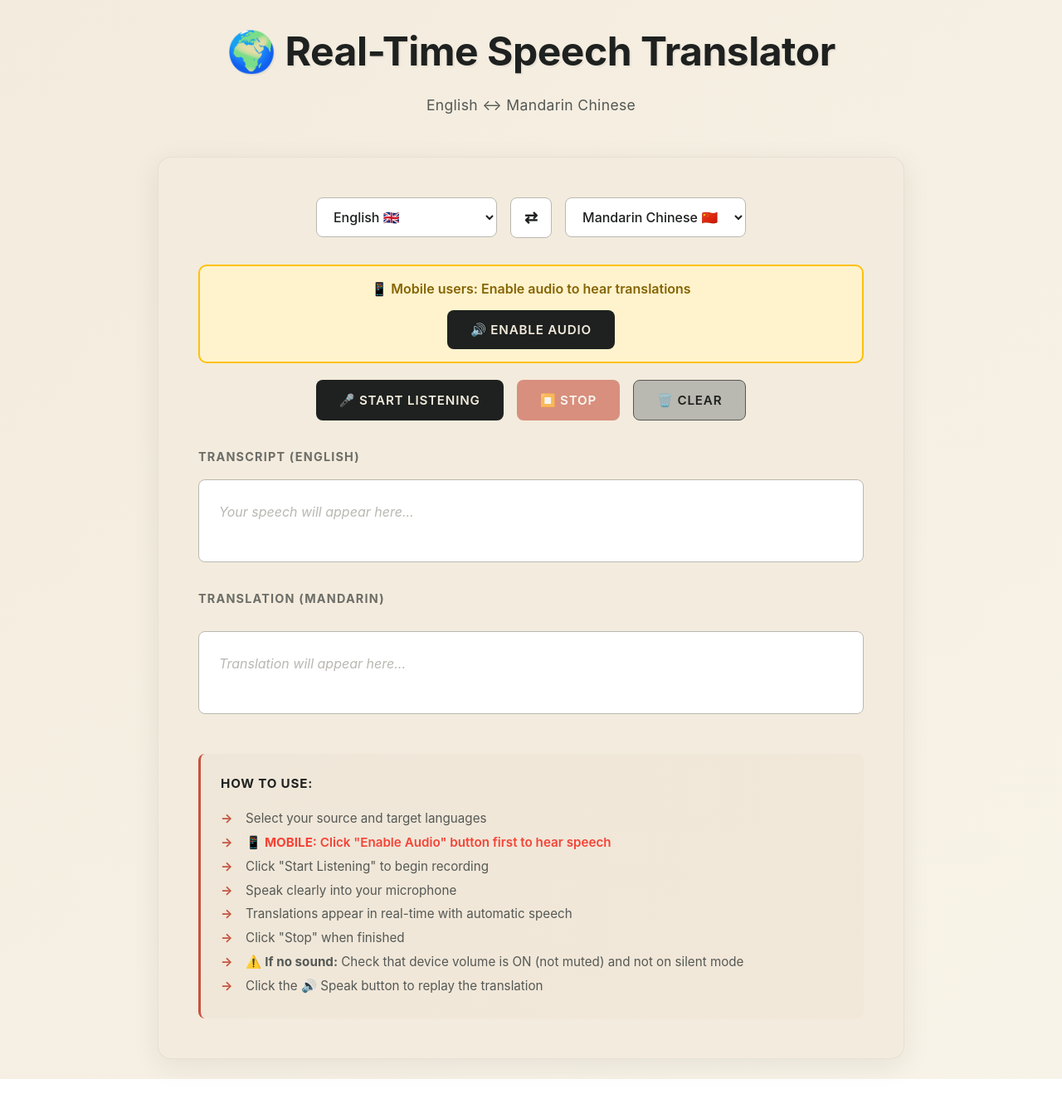
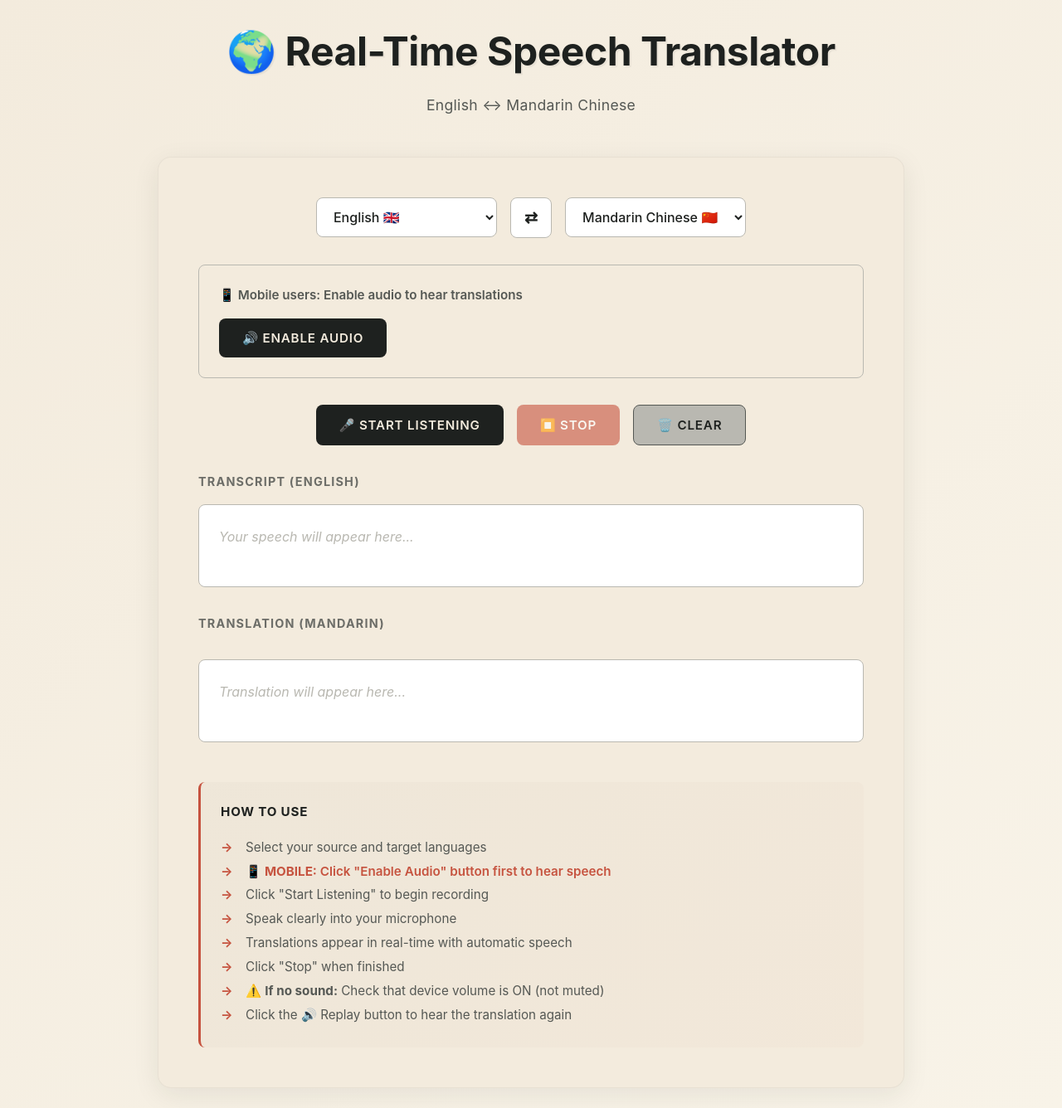
Before and after one commit to joeydavidson81-jpg/Kaizen-Training, a Next.js app: page / in a window 1280 px wide. Shown: the whole page at 83% size. Before the commit the page ends 1301 px from the top, so only its background shows below. Built offline with nearby package versions, Linux system fonts and the light colour scheme.

Commit message:
Refactor SpeechTranslator component for clarity

```diff
--- a/app/components/SpeechTranslator.js
+++ b/app/components/SpeechTranslator.js
@@ -1,6 +1,8 @@
 'use client';
+
 import React, { useState, useRef, useEffect } from 'react';
 import axios from 'axios';
+
 export default function SpeechTranslator() {
   const [isListening, setIsListening] = useState(false);
   const [transcript, setTranscript] = useState('');
@@ -19,7 +21,6 @@ export default function SpeechTranslator() {
   // Enable audio on mobile with user interaction
   const enableAudio = () => {
     setAudioEnabled(true);
-      // Test audio by speaking a confirmation
     const utterance = new SpeechSynthesisUtterance('Audio enabled');
     utterance.volume = 1;
     utterance.rate = 1;
@@ -33,35 +34,41 @@ export default function SpeechTranslator() {
   // Initialize Web Speech API and Text-to-Speech voices
   useEffect(() => {
     const SpeechRecognition = window.SpeechRecognition || window.webkitSpeechRecognition;
+
     if (!SpeechRecognition) {
       setIsBrowserSupported(false);
       setError('Speech Recognition is not supported in your browser. Please use Chrome, Edge, or Safari.');
       return;
     }
+
     // Load Text-to-Speech voices
     const loadVoices = () => {
       if (window.speechSynthesis) {
         window.speechSynthesis.onvoiceschanged = () => {
           setVoicesLoaded(true);
         };
-                                  // Try to load voices immediately
         if (window.speechSynthesis.getVoices().length > 0) {
           setVoicesLoaded(true);
         }
       }
     };
+
     loadVoices();
+
     const recognition = new SpeechRecognition();
     recognition.continuous = true;
     recognition.interimResults = true;
     recognition.language = sourceLanguage === 'en' ? 'en-US' : 'zh-CN';
+
     recognition.onstart = () => {
       setIsListening(true);
       setError('');
     };
+
     recognition.onresult = (event) => {
       let interimTranscript = '';
       let finalTranscript = '';
+
       for (let i = event.resultIndex; i < event.results.length; i++) {
         const transcript = event.results[i][0].transcript;
         if (event.results[i].isFinal) {
@@ -70,27 +77,34 @@ export default function SpeechTranslator() {
           interimTranscript += transcript;
         }
       }
+
       if (finalTranscript) {
         setTranscript((prev) => prev + finalTranscript);
         handleTranslation(finalTranscript);
       }
     };
+
     recognition.onerror = (event) => {
       setError(`Speech Recognition Error: ${event.error}`);
       setIsListening(false);
     };
+
     recognition.onend = () => {
       setIsListening(false);
     };
+
     recognitionRef.current = recognition;
+
     return () => {
       if (recognitionRef.current) {
         recognitionRef.current.abort();
       }
     };
   }, [sourceLanguage]);
+
   const handleTranslation = async (text) => {
     if (!text.trim()) return;
+
     setLoading(true);
     try {
       const response = await axios.post('/api/translate', {
@@ -98,6 +112,7 @@ export default function SpeechTranslator() {
         source: sourceLanguage,
         target: targetLanguage,
       });
+
       const translatedText = response.data.translation;
       setTranslation((prev) => prev + translatedText + ' ');
       speakText(translatedText, targetLanguage);
@@ -108,6 +123,7 @@ export default function SpeechTranslator() {
       setLoading(false);
     }
   };
+
   const startListening = () => {
     if (recognitionRef.current && isBrowserSupported) {
       setTranscript('');
@@ -115,22 +131,26 @@ export default function SpeechTranslator() {
       recognitionRef.current.start();
     }
   };
+
   const stopListening = () => {
     if (recognitionRef.current) {
       recognitionRef.current.stop();
     }
   };
+
   const swapLanguages = () => {
     setSourceLanguage(sourceLanguage === 'en' ? 'zh' : 'en');
     setTargetLanguage(targetLanguage === 'en' ? 'zh' : 'en');
     setTranscript('');
     setTranslation('');
   };
+
   const clearAll = () => {
     setTranscript('');
     setTranslation('');
     setError('');
   };
+
   if (!isBrowserSupported) {
     return (
       <div className="card error">
@@ -138,6 +158,7 @@ export default function SpeechTranslator() {
       </div>
     );
   }
+
   // Text-to-Speech function with mobile support
   const speakText = (text, language) => {
     if (!window.speechSynthesis || !text.trim()) {
@@ -145,7 +166,6 @@ export default function SpeechTranslator() {
       return;
     }
 
-        // Mobile audio requirement check
     if (!audioEnabled) {
       setError('⚠️ Please click "Enable Audio" button first to hear translations on mobile');
       return;
@@ -155,30 +175,32 @@ export default function SpeechTranslator() {
       setIsSpeaking(true);
       setError('');
       window.speechSynthesis.cancel();
+
       const utterance = new SpeechSynthesisUtterance(text);
       utterance.lang = language === 'en' ? 'en-US' : 'zh-CN';
       utterance.rate = 0.9;
       utterance.pitch = 1;
-                utterance.volume = Math.max(0.5, volume); // Ensure minimum volume on mobile
+      utterance.volume = Math.max(0.5, volume);
 
-                // Get available voices and find the best match
       const voices = window.speechSynthesis.getVoices();
       if (voices.length > 0) {
         const langCode = language === 'en' ? 'en' : 'zh';
-                          // Find a voice matching the language
         const matchedVoice = voices.find(v => v.lang.toLowerCase().startsWith(langCode));
         if (matchedVoice) {
           utterance.voice = matchedVoice;
         }
       }
+
       utterance.onend = () => {
         setIsSpeaking(false);
       };
+
       utterance.onerror = (event) => {
         console.error('TTS error:', event);
         setError(`Speech synthesis error: ${event.error}. Make sure device volume is not muted.`);
         setIsSpeaking(false);
       };
+
       window.speechSynthesis.speak(utterance);
     } catch (e) {
       console.error('TTS error:', e);
@@ -186,6 +208,7 @@ export default function SpeechTranslator() {
       setIsSpeaking(false);
     }
   };
+
   return (
     <div className="translator-container">
       {/* Language Selection */}
@@ -204,10 +227,11 @@ export default function SpeechTranslator() {
           </select>
         </div>
       </div>
+
       {/* Audio Enable & Volume Control */}
       {!audioEnabled && (
-        <div style={{ marginBottom: '20px', padding: '15px', background: '#fff3cd', borderRadius: '10px', border: '2px solid #ffc107', textAlign: 'center' }}>
-          <p style={{ marginBottom: '12px', color: '#856404', fontWeight: '600' }}>📱 Mobile users: Enable audio to hear translations</p>
+        <div className="audio-control">
+          <p>📱 Mobile users: Enable audio to hear translations</p>
           <button onClick={enableAudio} className="btn btn-primary">
             🔊 Enable Audio
           </button>
@@ -215,11 +239,11 @@ export default function SpeechTranslator() {
       )}
 
       {audioEnabled && (
-        <div style={{ marginBottom: '20px', padding: '15px', background: '#d4edda', borderRadius: '10px', border: '2px solid #28a745' }}>
-          <div style={{ display: 'flex', alignItems: 'center', gap: '15px', justifyContent: 'center', flexWrap: 'wrap' }}>
-            <span style={{ color: '#155724', fontWeight: '600' }}>🔊 Audio Enabled</span>
-            <div style={{ display: 'flex', alignItems: 'center', gap: '10px' }}>
-              <label style={{ color: '#155724', fontWeight: '500' }}>Volume:</label>
+        <div className="audio-control enabled">
+          <div className="volume-control">
+            <span style={{ color: '#555854', fontWeight: '600' }}>🔊 Audio Enabled</span>
+            <div style={{ display: 'flex', alignItems: 'center', gap: '12px', flex: 1 }}>
+              <label style={{ color: '#555854', fontWeight: '500', fontSize: '0.9rem' }}>Volume:</label>
               <input
                 type="range"
                 min="0.5"
@@ -227,9 +251,9 @@ export default function SpeechTranslator() {
                 step="0.1"
                 value={volume}
                 onChange={(e) => setVolume(parseFloat(e.target.value))}
-                style={{ width: '120px', cursor: 'pointer' }}
+                style={{ flex: 1 }}
               />
-              <span style={{ color: '#155724', fontWeight: '600' }}>{Math.round(volume * 100)}%</span>
+              <span className="volume-label">{Math.round(volume * 100)}%</span>
             </div>
           </div>
         </div>
@@ -255,6 +279,7 @@ export default function SpeechTranslator() {
           🗑️ Clear
         </button>
       </div>
+
       {/* Status Indicator */}
       {isListening && (
         <div className="status">
@@ -262,12 +287,14 @@ export default function SpeechTranslator() {
           <span>Listening...</span>
         </div>
       )}
+
       {/* Error Message */}
       {error && (
         <div className="error-message">
           ⚠️ {error}
         </div>
       )}
+
       {/* Transcript */}
       <div className="output-section">
         <h3>Transcript ({sourceLanguage === 'en' ? 'English' : 'Mandarin'})</h3>
@@ -275,18 +302,19 @@ export default function SpeechTranslator() {
           {transcript || <span className="placeholder">Your speech will appear here...</span>}
         </div>
       </div>
+
       {/* Translation */}
       <div className="output-section">
-                <div style={{ display: 'flex', justifyContent: 'space-between', alignItems: 'center', marginBottom: '12px' }}>
+        <div style={{ display: 'flex', justifyContent: 'space-between', alignItems: 'center', marginBottom: '16px' }}>
           <h3>Translation ({targetLanguage === 'en' ? 'English' : 'Mandarin'})</h3>
           {translation && (
             <button
               onClick={() => speakText(translation, targetLanguage)}
               disabled={isSpeaking || !translation}
               className="btn btn-secondary"
-              style={{ padding: '8px 16px', fontSize: '0.9rem' }}
+              style={{ padding: '10px 16px', fontSize: '0.85rem', letterSpacing: '0.6px' }}
             >
-              🔊 Speak
+              🔊 Replay
             </button>
           )}
         </div>
@@ -295,23 +323,23 @@ export default function SpeechTranslator() {
           {translation || <span className="placeholder">Translation will appear here...</span>}
         </div>
       </div>
+
       {/* Info Box */}
       <div className="info-box">
-                 <h4>How to use:</h4>
+        <h4>How to Use</h4>
         <ul>
-       {/* eslint-disable-next-line react/no-unescaped-entities */}
           <li>Select your source and target languages</li>
           {!audioEnabled && (
-             <li style={{ color: '#f44336', fontWeight: '600' }}>
-               📱 <strong>MOBILE:</strong> Click &quot;Enable Audio&quot; button first to hear speech
+            <li style={{ color: '#C6533F', fontWeight: '600' }}>
+              📱 <strong>MOBILE:</strong> Click "Enable Audio" button first to hear speech
             </li>
           )}
-           <li>{/* eslint-disable-next-line react/no-unescaped-entities */}Click &quot;Start Listening&quot; to begin recording</li>
+          <li>Click "Start Listening" to begin recording</li>
           <li>Speak clearly into your microphone</li>
           <li>Translations appear in real-time with automatic speech</li>
-           <li>{/* eslint-disable-next-line react/no-unescaped-entities */}Click &quot;Stop&quot; when finished</li>
-           <li>⚠️ <strong>If no sound:</strong> Check that device volume is ON (not muted) and not on silent mode</li>
-           <li>Click the 🔊 Speak button to replay the translation</li>
+          <li>Click "Stop" when finished</li>
+          <li>⚠️ <strong>If no sound:</strong> Check that device volume is ON (not muted)</li>
+          <li>Click the 🔊 Replay button to hear the translation again</li>
         </ul>
       </div>
     </div>
```
Lines whose indentation alone changed are shown as unchanged.
